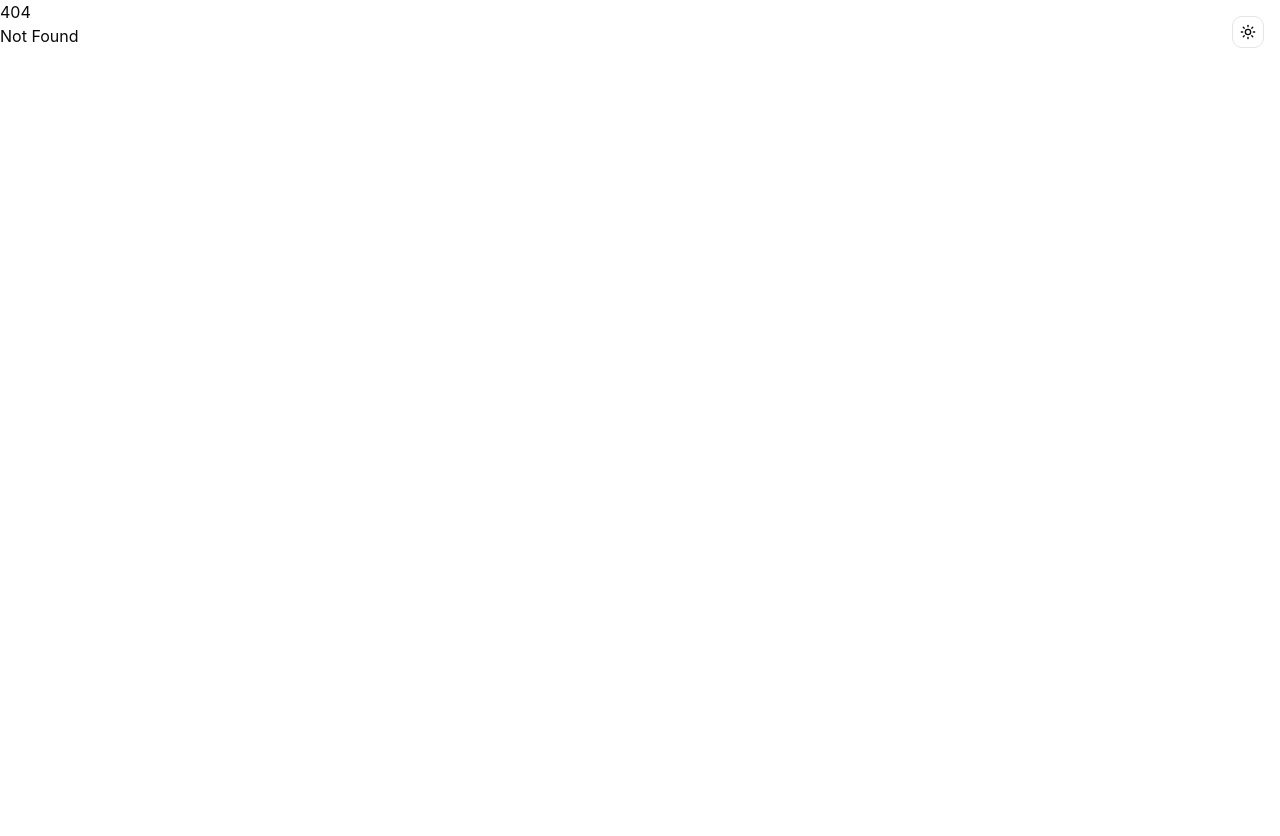
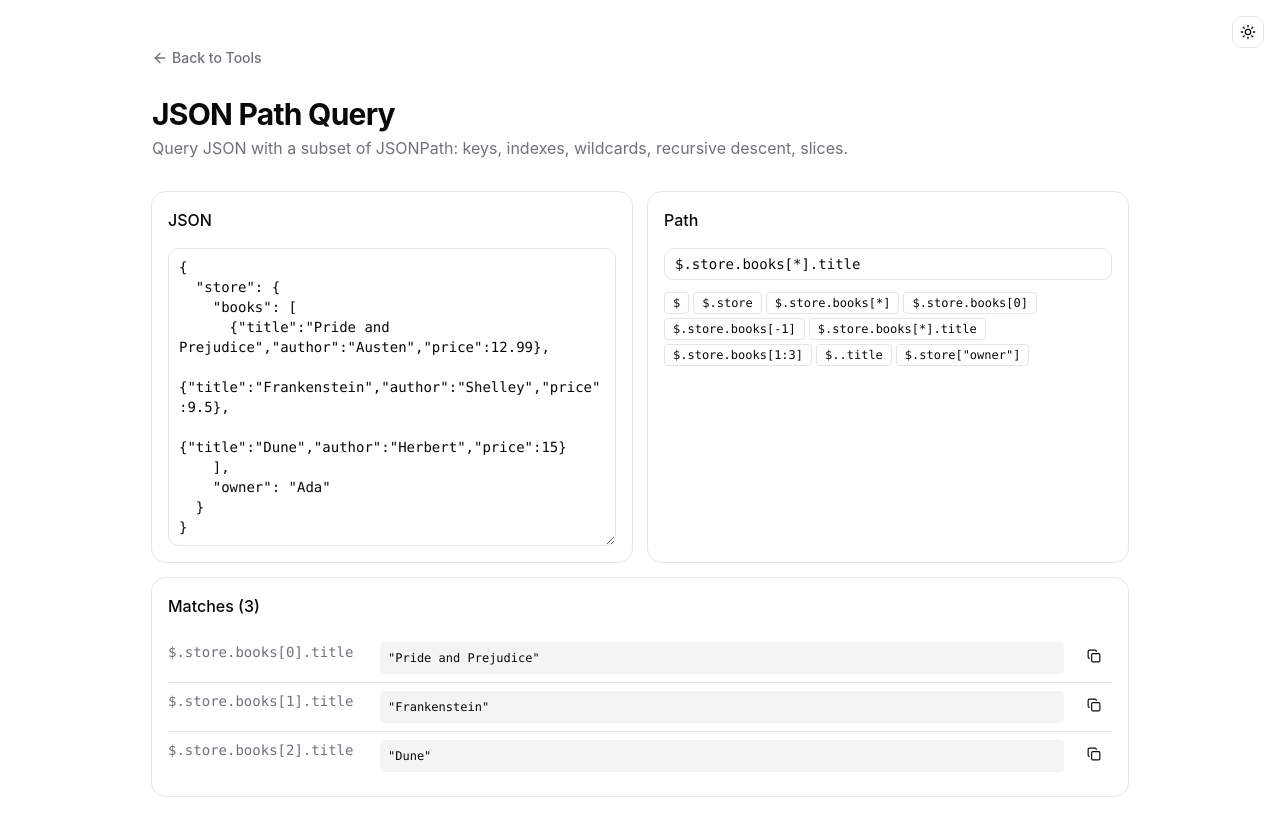
Before and after one commit to orykr/tool.ory.kr, a SvelteKit app in the folder frontend/: page /jsonpath in a window 1280 px wide. Before the commit this address had no page. Shown: the top 836 px of the page. Before the commit the page ends 800 px from the top, so only its background shows below. Built offline with nearby package versions, Linux system fonts and the light colour scheme.

Commit message:
feat(jsonpath): add JSON Path query tool with descents and slices

```diff
--- /dev/null
+++ b/frontend/src/lib/jsonpath.ts
@@ -0,0 +1,153 @@
+export interface QueryResult {
+	path: string;
+	value: unknown;
+}
+
+export function queryPath(data: unknown, path: string): QueryResult[] {
+	const trimmed = path.trim();
+	if (!trimmed) return [{ path: "$", value: data }];
+	if (!trimmed.startsWith("$")) throw new Error("Path must start with '$'.");
+
+	const tokens = tokenize(trimmed);
+	let current: Array<{ path: string; value: unknown }> = [{ path: "$", value: data }];
+
+	for (const tok of tokens) {
+		const next: Array<{ path: string; value: unknown }> = [];
+		for (const item of current) {
+			collect(item.value, item.path, tok, next);
+		}
+		current = next;
+	}
+	return current;
+}
+
+type Token =
+	| { kind: "key"; name: string }
+	| { kind: "index"; index: number }
+	| { kind: "wildcard" }
+	| { kind: "recursive" }
+	| { kind: "slice"; start?: number; end?: number; step?: number };
+
+function tokenize(path: string): Token[] {
+	const tokens: Token[] = [];
+	let i = 1;
+	while (i < path.length) {
+		const ch = path[i];
+		if (ch === ".") {
+			if (path[i + 1] === ".") {
+				tokens.push({ kind: "recursive" });
+				i += 2;
+				continue;
+			}
+			i++;
+			let name = "";
+			while (i < path.length && /[A-Za-z0-9_$\-]/.test(path[i])) {
+				name += path[i++];
+			}
+			if (path[i] === "*") {
+				tokens.push({ kind: "wildcard" });
+				i++;
+			} else if (name) {
+				tokens.push({ kind: "key", name });
+			} else {
+				throw new Error(`Unexpected token at ${i}.`);
+			}
+		} else if (ch === "[") {
+			const end = path.indexOf("]", i);
+			if (end < 0) throw new Error("Unterminated '['.");
+			const inner = path.slice(i + 1, end);
+			i = end + 1;
+			if (inner === "*") {
+				tokens.push({ kind: "wildcard" });
+			} else if (inner.startsWith('"') || inner.startsWith("'")) {
+				const q = inner[0];
+				if (!inner.endsWith(q)) throw new Error("Unterminated quote.");
+				tokens.push({ kind: "key", name: inner.slice(1, -1) });
+			} else if (inner.includes(":")) {
+				const parts = inner.split(":");
+				const num = (s: string) => (s === "" ? undefined : Number(s));
+				tokens.push({ kind: "slice", start: num(parts[0]), end: num(parts[1]), step: num(parts[2] ?? "") });
+			} else if (/^-?\d+$/.test(inner)) {
+				tokens.push({ kind: "index", index: Number(inner) });
+			} else {
+				throw new Error(`Unsupported bracket expression: [${inner}]`);
+			}
+		} else {
+			throw new Error(`Unexpected character '${ch}' at ${i}.`);
+		}
+	}
+	return tokens;
+}
+
+function collect(
+	value: unknown,
+	path: string,
+	tok: Token,
+	out: Array<{ path: string; value: unknown }>
+): void {
+	if (tok.kind === "recursive") {
+		out.push({ path, value });
+		walk(value, path, out);
+		return;
+	}
+	if (tok.kind === "wildcard") {
+		if (Array.isArray(value)) {
+			value.forEach((v, i) => out.push({ path: `${path}[${i}]`, value: v }));
+		} else if (value && typeof value === "object") {
+			for (const [k, v] of Object.entries(value as Record<string, unknown>)) {
+				out.push({ path: `${path}.${k}`, value: v });
+			}
+		}
+		return;
+	}
+	if (tok.kind === "key") {
+		if (value && typeof value === "object" && !Array.isArray(value)) {
+			const v = (value as Record<string, unknown>)[tok.name];
+			if (v !== undefined) out.push({ path: `${path}.${tok.name}`, value: v });
+		}
+		return;
+	}
+	if (tok.kind === "index") {
+		if (Array.isArray(value)) {
+			const idx = tok.index < 0 ? value.length + tok.index : tok.index;
+			if (idx >= 0 && idx < value.length) {
+				out.push({ path: `${path}[${idx}]`, value: value[idx] });
+			}
+		}
+		return;
+	}
+	if (tok.kind === "slice") {
+		if (Array.isArray(value)) {
+			const len = value.length;
+			const step = tok.step ?? 1;
+			const start = tok.start ?? (step > 0 ? 0 : len - 1);
+			const end = tok.end ?? (step > 0 ? len : -1);
+			if (step > 0) {
+				for (let i = start; i < end && i < len; i += step) {
+					if (i >= 0) out.push({ path: `${path}[${i}]`, value: value[i] });
+				}
+			} else if (step < 0) {
+				for (let i = start; i > end && i >= 0; i += step) {
+					if (i < len) out.push({ path: `${path}[${i}]`, value: value[i] });
+				}
+			}
+		}
+		return;
+	}
+}
+
+function walk(value: unknown, path: string, out: Array<{ path: string; value: unknown }>): void {
+	if (Array.isArray(value)) {
+		value.forEach((v, i) => {
+			const p = `${path}[${i}]`;
+			out.push({ path: p, value: v });
+			walk(v, p, out);
+		});
+	} else if (value && typeof value === "object") {
+		for (const [k, v] of Object.entries(value as Record<string, unknown>)) {
+			const p = `${path}.${k}`;
+			out.push({ path: p, value: v });
+			walk(v, p, out);
+		}
+	}
+}
--- a/frontend/src/routes/+page.svelte
+++ b/frontend/src/routes/+page.svelte
@@ -281,6 +281,11 @@
 			href: "/box-shadow",
 			title: "CSS Box Shadow",
 			description: "Build layered CSS box-shadow visually with live preview."
+		},
+		{
+			href: "/jsonpath",
+			title: "JSON Path Query",
+			description: "Query JSON with JSONPath (keys, indexes, wildcards, slices)."
 		}
 	];
 </script>
--- /dev/null
+++ b/frontend/src/routes/jsonpath/+page.svelte
@@ -0,0 +1,131 @@
+<script lang="ts">
+	import * as Card from "$lib/components/ui/card/index.js";
+	import { Button } from "$lib/components/ui/button/index.js";
+	import { Input } from "$lib/components/ui/input/index.js";
+	import { Label } from "$lib/components/ui/label/index.js";
+	import { Textarea } from "$lib/components/ui/textarea/index.js";
+	import ArrowLeft from "@lucide/svelte/icons/arrow-left";
+	import Copy from "@lucide/svelte/icons/copy";
+	import Check from "@lucide/svelte/icons/check";
+	import { queryPath } from "$lib/jsonpath";
+
+	let json = $state(`{
+  "store": {
+    "books": [
+      {"title":"Pride and Prejudice","author":"Austen","price":12.99},
+      {"title":"Frankenstein","author":"Shelley","price":9.5},
+      {"title":"Dune","author":"Herbert","price":15}
+    ],
+    "owner": "Ada"
+  }
+}`);
+	let path = $state("$.store.books[*].title");
+
+	let result = $derived.by(() => {
+		try {
+			const parsed = JSON.parse(json);
+			return { ok: true as const, matches: queryPath(parsed, path) };
+		} catch (e) {
+			return { ok: false as const, error: (e as Error).message };
+		}
+	});
+
+	const examples = [
+		"$",
+		"$.store",
+		"$.store.books[*]",
+		"$.store.books[0]",
+		"$.store.books[-1]",
+		"$.store.books[*].title",
+		"$.store.books[1:3]",
+		"$..title",
+		'$.store["owner"]'
+	];
+
+	let copied = $state<string | null>(null);
+	async function copy(key: string, value: string) {
+		await navigator.clipboard.writeText(value);
+		copied = key;
+		setTimeout(() => (copied = null), 1200);
+	}
+</script>
+
+<main class="container mx-auto max-w-5xl px-6 py-12">
+	<nav class="mb-6">
+		<a
+			href="/"
+			class="text-muted-foreground hover:text-foreground inline-flex items-center gap-1 text-sm font-medium transition-colors"
+		>
+			<ArrowLeft class="h-4 w-4" />
+			Back to Tools
+		</a>
+	</nav>
+
+	<header class="mb-8">
+		<h1 class="text-3xl font-bold tracking-tight">JSON Path Query</h1>
+		<p class="text-muted-foreground mt-1">
+			Query JSON with a subset of JSONPath: keys, indexes, wildcards, recursive descent, slices.
+		</p>
+	</header>
+
+	<div class="mb-4 grid gap-4 md:grid-cols-2">
+		<Card.Root>
+			<Card.Header><Card.Title class="text-base">JSON</Card.Title></Card.Header>
+			<Card.Content>
+				<Textarea bind:value={json} class="min-h-72 font-mono text-sm" />
+			</Card.Content>
+		</Card.Root>
+		<Card.Root>
+			<Card.Header><Card.Title class="text-base">Path</Card.Title></Card.Header>
+			<Card.Content class="space-y-3">
+				<Input bind:value={path} class="font-mono" placeholder="$.foo.bar" />
+				<div class="flex flex-wrap gap-1">
+					{#each examples as e (e)}
+						<button
+							type="button"
+							class="bg-background hover:bg-muted rounded border px-2 py-0.5 font-mono text-xs"
+							onclick={() => (path = e)}
+						>
+							{e}
+						</button>
+					{/each}
+				</div>
+			</Card.Content>
+		</Card.Root>
+	</div>
+
+	<Card.Root>
+		<Card.Header>
+			<Card.Title class="text-base">
+				{#if result.ok}Matches ({result.matches.length}){:else}Error{/if}
+			</Card.Title>
+		</Card.Header>
+		<Card.Content>
+			{#if !result.ok}
+				<div
+					class="border-destructive/50 bg-destructive/10 text-destructive rounded-md border p-3 text-sm"
+				>
+					{result.error}
+				</div>
+			{:else if result.matches.length === 0}
+				<p class="text-muted-foreground text-sm">No matches.</p>
+			{:else}
+				<ul class="divide-y">
+					{#each result.matches as m, i (i)}
+						<li class="grid grid-cols-[200px_1fr_auto] gap-3 py-2 text-sm">
+							<code class="text-muted-foreground break-all">{m.path}</code>
+							<pre class="bg-muted overflow-x-auto rounded p-2 font-mono text-xs">{JSON.stringify(m.value, null, 2)}</pre>
+							<Button
+								variant="ghost"
+								size="sm"
+								onclick={() => copy(`m${i}`, JSON.stringify(m.value, null, 2))}
+							>
+								{#if copied === `m${i}`}<Check />{:else}<Copy />{/if}
+							</Button>
+						</li>
+					{/each}
+				</ul>
+			{/if}
+		</Card.Content>
+	</Card.Root>
+</main>
```
